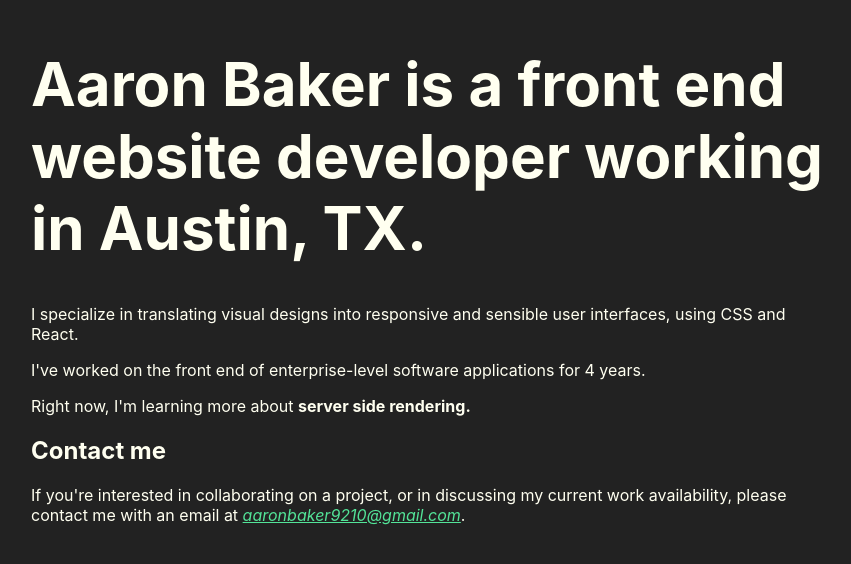
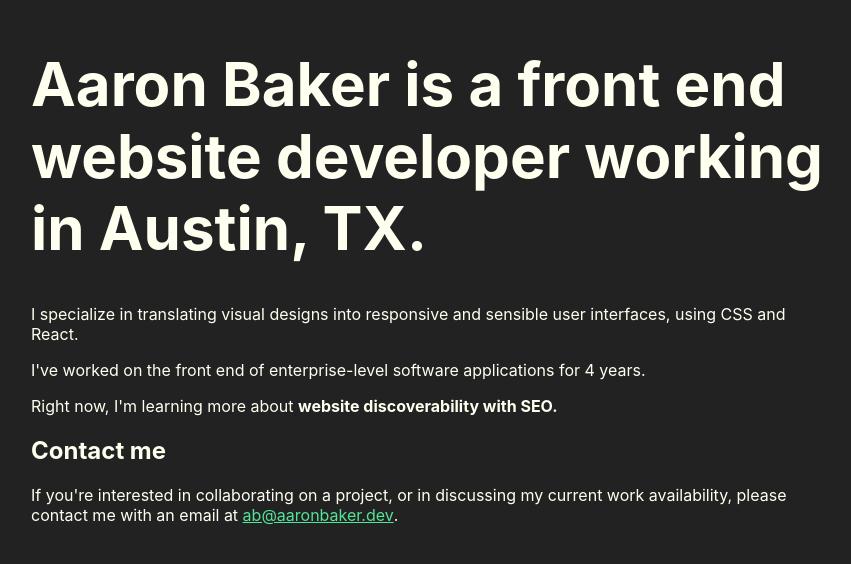
Before and after one commit to bakerTX/bakertx.github.io, a React (Create React App) app: page / in a window 1280 px wide. Shown: the part 106-670 px from the top of the page, without its empty margins (209-1060 px from the left). Built offline with nearby package versions, Linux system fonts and the light colour scheme.

Commit message:
adds rotating interest interval

```diff
--- a/src/App.js
+++ b/src/App.js
@@ -1,18 +1,33 @@
-import React from 'react';
+import React, { useState, useEffect } from 'react';
 
 import './home.css';
 import './theme.css';
 import './util.css';
 
 function App() {
+  const [revolvingIndex, setRevolvingIndex] = useState(0);
+
   const rotatingInterests = [
     'web accessibility',
+    'flexbox',
     'website discoverability with SEO',
-    'flexbox',
-    'server side rendering',
+    'domain management',
+    'analytics',
   ];
 
-  const random = Math.floor(Math.random() * rotatingInterests.length);
+  useEffect(() => {
+    const interval = setInterval(() => {
+      if (revolvingIndex < rotatingInterests.length - 1) {
+        setRevolvingIndex(revolvingIndex + 1);
+      } else {
+        setRevolvingIndex(0);
+      }
+    }, 2000);
+
+    return () => clearInterval(interval);
+  });
+
+  const email = 'ab@aaronbaker.dev';
   return (
     <div className="master-container">
       <div className="flex-item">
@@ -34,7 +49,7 @@ function App() {
             Right now, I&#39;m learning more about
             {' '}
             <span className="rotating-interest">
-              {rotatingInterests[random]}
+              {rotatingInterests[revolvingIndex]}
               .
             </span>
           </p>
@@ -46,9 +61,7 @@ function App() {
           email at
           {'  '}
           <address className="inline-address">
-            <a href="mailto:aaronbaker9210@gmail.com">
-              aaronbaker9210@gmail.com
-            </a>
+            <a href={`mailto:${email}`}>{email}</a>
           </address>
           .
         </p>
--- a/src/home.css
+++ b/src/home.css
@@ -41,4 +41,5 @@
 
 .inline-address {
   display: inline;
+  font-style: normal;
 }
```
